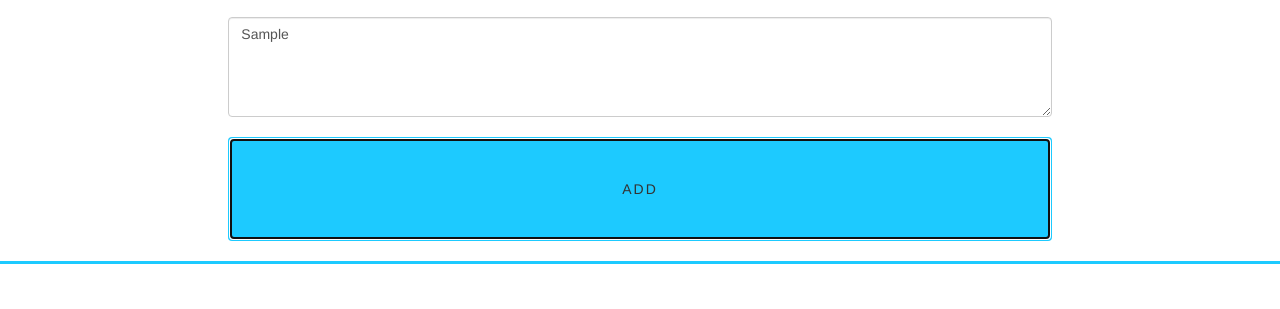
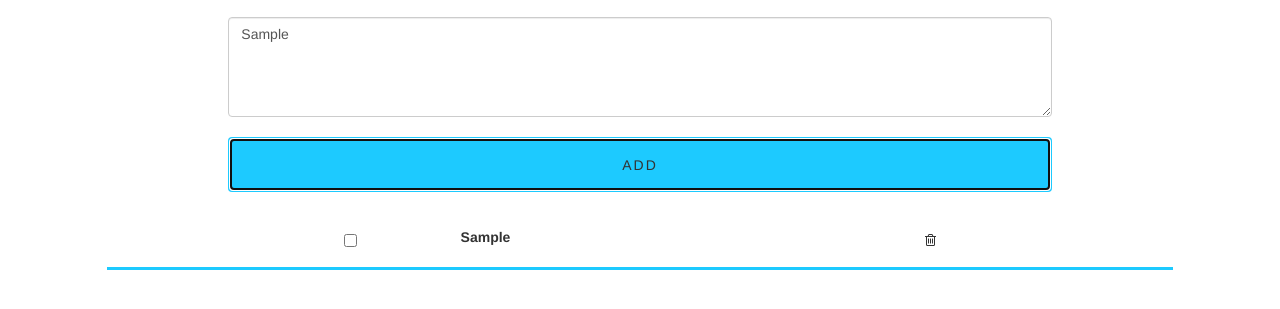
Before and after one commit to RevyRobinson/twitter, a plain HTML site: page index.html in a window 1280 px wide. Both pictures are taken after typing "Sample" into the empty fields and a click on the button "ADD". Shown: the part 91-400 px from the top of the page. Drawn offline with nearby package versions, Linux system fonts and the light colour scheme.

Commit message:
funciona todo una sola vez

```diff
--- a/css/main.css
+++ b/css/main.css
@@ -4,6 +4,9 @@
 header {
 	background-color: #1dcaff;
 	margin-bottom: 20px;
+}
+.text-input {
+	border-bottom: 3px solid  #1dcaff;
 }
 .titulo-header {
 	text-align: center;
@@ -24,23 +27,39 @@
 	margin-top: 20px;
 	margin-bottom: 20px;
 	width: 100%;
-	padding: 5%;
+	padding: 2%;
 	background-color: #1dcaff;
 	color: white;
 	text-transform: uppercase;
 	letter-spacing: 2px;
 
 }
+/*CSS para mantener  las cajas organizadas una bajo la otra pero  acomodando los elementos de dentro, al lado*/
 
+.caja-lista *{
+	display:inline-block;
+}
+/*CSS para la caja de la lista (checkbox, texto y tachito)*/
 .text-task {
 	border-bottom: 3px solid  #1dcaff;
+	padding: 15px;
+	text-align: center;
+}
+.text-task div {
+	padding-left: 10%;
+	padding-right: 40%;
+	font-weight: bold;
+}
+.text-task input , .text-task i {
 }
 
-/*clase de texto chequeado*/
-#task-list div.done {
-	background: #888;
-    color: #fff;
-    text-decoration: line-through;
+/*chequeado!*/
+
+.check {
+	text-decoration: line-through;
 }
-#task-list div.done {
+
+/*borrado!*/
+.erased {
+	display: none;
 }
--- a/index.html
+++ b/index.html
@@ -33,7 +33,7 @@
 	</header>
 
 	<!--para asignar tarea-->
-	<section class="text-task">
+	<section class="caja-input">
 		<div class="container-fluid">
 			<div class="row">
 				<div class="caja-textarea col-xs-12 col-sm-offset-2 col-sm-8">
@@ -51,7 +51,7 @@
 	<section>
 		<div class="container-fluid">
 			<div class="row">
-				<div id="task-list" class="col-xs-offset-2 col-xs-8">
+				<div id="contenedor-respuestas">
 
 				</div>
 			</div>
--- a/js/script.js
+++ b/js/script.js
@@ -1,42 +1,47 @@
 function addTask(){
-	//sacar los elementos a poner en el div
-	//un div vacio
-	var node = document.createElement("DIV");
-	//un checkbox
-	var input = document.createElement("input");
-	var checkbox = input.setAttribute("type","checkbox");
-	//el value de la tarea
-	var inputValue = document.getElementById("task").value;
-  	var text = document.createTextNode(inputValue);
-	//tachito de basura
-	var tachito = '<i class="fa fa-trash-o" aria-hidden="true"></i>';
-	//corazon gay <3
-	var kokoro = '<i class="fa fa-heart" aria-hidden="true"></i>';
+
+//crear div que necesito con clase col-xs-offset-2 col-xs-8
+var div = document.createElement('div');
+div.setAttribute('class','text-task caja-lista col-xs-offset-1 col-xs-10');
+//crear input con typo checkbox
+var checkbox = document.createElement('input');
+checkbox.setAttribute('type','checkbox');
+checkbox.setAttribute('onclick','checkTask()');
+checkbox.setAttribute('id','check-box');
+//crear div y el nodo de texto a utilizar
+var p = document.createElement('div');
+p.setAttribute('id','caja-de-texto');
+//sacar el value de texto y transformarlo en nodo de texto
+var inputValue = document.getElementById("task").value;
+var tarea = document.createTextNode(inputValue);
+//crear i con class="fa fa-trash-o" aria-hidden="true"
+var tachito = document.createElement('i');
+tachito.setAttribute('class', 'fa fa-trash-o');
+tachito.setAttribute('aria-hidden', 'true');
+tachito.setAttribute('id', 'tachito');
+tachito.setAttribute('onclick','eraseTask()');
 
 
-	//asi se suman al div hijo
-	node.appendChild(checkbox);
-	node.appendChild(text);
-	node.appendChild(kokoro);
-	node.appendChild(tachito);
-	//y para meterlos a todos al padre
-	document.getElementById('task-list').appendChild(div) ;
+//meter los hijos dentro de sus padres
+p.appendChild(tarea);
+div.appendChild(checkbox);
+div.appendChild(p);
+div.appendChild(tachito);
+
+//meter el div entero dentro del html
+document.getElementById('contenedor-respuestas').appendChild(div);
 
 
 
 }
-/*
-var li = document.createElement("li");
-  var inputValue = document.getElementById("myInput").value;
-  var t = document.createTextNode(inputValue);
+function checkTask() {
+	var checkbox = document.getElementById('checkbox');
+	if (document.getElementById("check-box").checked = true){
+		document.getElementById('caja-de-texto').classList.toggle('check') ;
+	}
+}
 
-
-
-
-  var list = document.querySelector('ul');
-list.addEventListener('click', function(ev) {
-  if (ev.target.tagName === 'LI') {
-    ev.target.classList.toggle('checked');
-  }
-}, false);
-*/
+function eraseTask(){
+	//selecciona al padre de el mismo y lo borra
+	document.getElementById('tachito').parentNode.setAttribute('class','erased');
+}
```
